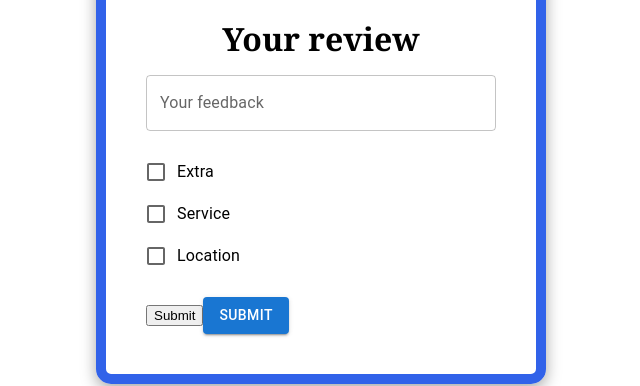
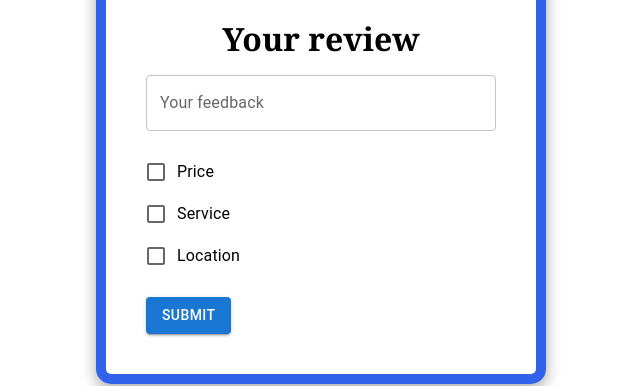
Before and after one commit to trayhorn/react-hw-02, a React (Create React App) app: page / in a window 1280 px wide. Shown: the part 300-686 px from the top of the page, without its empty margins (319-959 px from the left). Built offline with nearby package versions, Linux system fonts and the light colour scheme.

Commit message:
form set up

```diff
--- a/src/App.js
+++ b/src/App.js
@@ -1,10 +1,12 @@
 import s from './App.module.css';
-import React, { Component } from 'react'
+import { Component } from 'react';
 import Section from './components/Section';
 import Controls from './components/Controls';
 import Statistics from './components/Statistics';
 import Notification from './components/Notification';
 import ReviewForm from './components/Form/ReviewForm';
+
+
 
 class App extends Component {
   state = {
--- a/src/components/Form/ReviewForm.js
+++ b/src/components/Form/ReviewForm.js
@@ -1,6 +1,4 @@
 import s from './ReviewForm.module.css';
-import { Component } from "react";
-import { Formik, Form } from 'formik';
 import { useFormik } from 'formik';
 import { Checkbox } from '@mui/material';
 import Button from '@mui/material/Button';
@@ -9,46 +7,41 @@ import Box from '@mui/material/Box';
 import FormGroup from '@mui/material/FormGroup';
 import FormControlLabel from '@mui/material/FormControlLabel';
 
-const initialValues = {
+const ReviewForm = () => {
+  const formik = useFormik({
+    initialValues: {
       textarea: '',
+      priceRate: false,
       serviceRate: false,
-  priceRate: false,
       locationRate: false
-}
+    },
 
-export default class ReviewForm extends Component {
+    onSubmit: (values) => {
+      console.log(values);
+    },
+  });
 
-  handleSubmit(values, {resetForm}) {
-    console.log(values);
-    resetForm();
-  }
-
-  render() {
   return (
-      <Formik
-        onSubmit={this.handleSubmit}
-        initialValues={initialValues}
-      >
-        <Form
-          autoComplete="off"
-        >
-           <Box
-            sx={{
-              width: 500,
-              maxWidth: '100%',
-            }}
-          >
-            <TextField name="textarea" fullWidth label="Your feedback" id="fullWidth" />
+    <div>
+      <form onSubmit={formik.handleSubmit} autoComplete='off'>
+        <Box sx={{width: 500, maxWidth: '100%'}}>
+          <TextField
+            name="textarea"
+            fullWidth
+            value={formik.values.textarea}
+            onChange={formik.handleChange}
+            label="Your feedback" id="fullWidth"
+          />
         </Box>
         <FormGroup className={s.formGroup}>
-            <FormControlLabel control={<Checkbox />} label="Extra" />
-            <FormControlLabel name='serviceRate' control={<Checkbox />} label="Service" />
-            <FormControlLabel control={<Checkbox />} label="Location" />
+          <FormControlLabel onChange={formik.handleChange} name='priceRate' control={<Checkbox />} label="Price" />
+          <FormControlLabel onChange={formik.handleChange} name='serviceRate' control={<Checkbox />} label="Service" />
+          <FormControlLabel onChange={formik.handleChange} name='locationRate' control={<Checkbox />} label="Location" />
         </FormGroup>
-          <button type="submit">Submit</button>
-          <Button variant="contained">Submit</Button>
-        </Form>
-      </Formik>
-    )
-  }
-}
+        <Button variant="contained" type='submit'>Submit</Button>
+      </form>
+    </div>
+  );
+};
+
+export default ReviewForm;
```
Also changed, not shown: src/components/Controls/Controls.js (line endings or trailing spaces), src/components/Form/ReviewForm.module.css (line endings or trailing spaces). Lines whose indentation alone changed are shown as unchanged.
